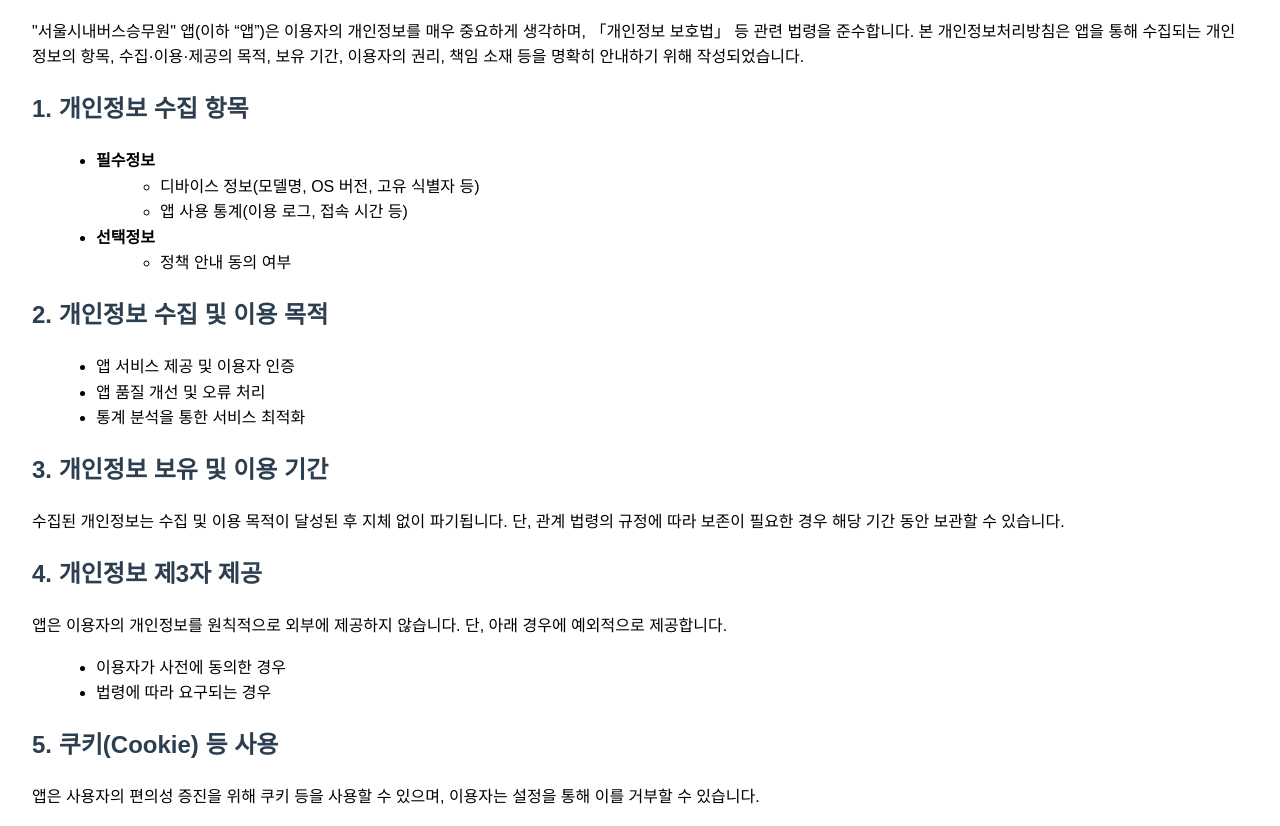
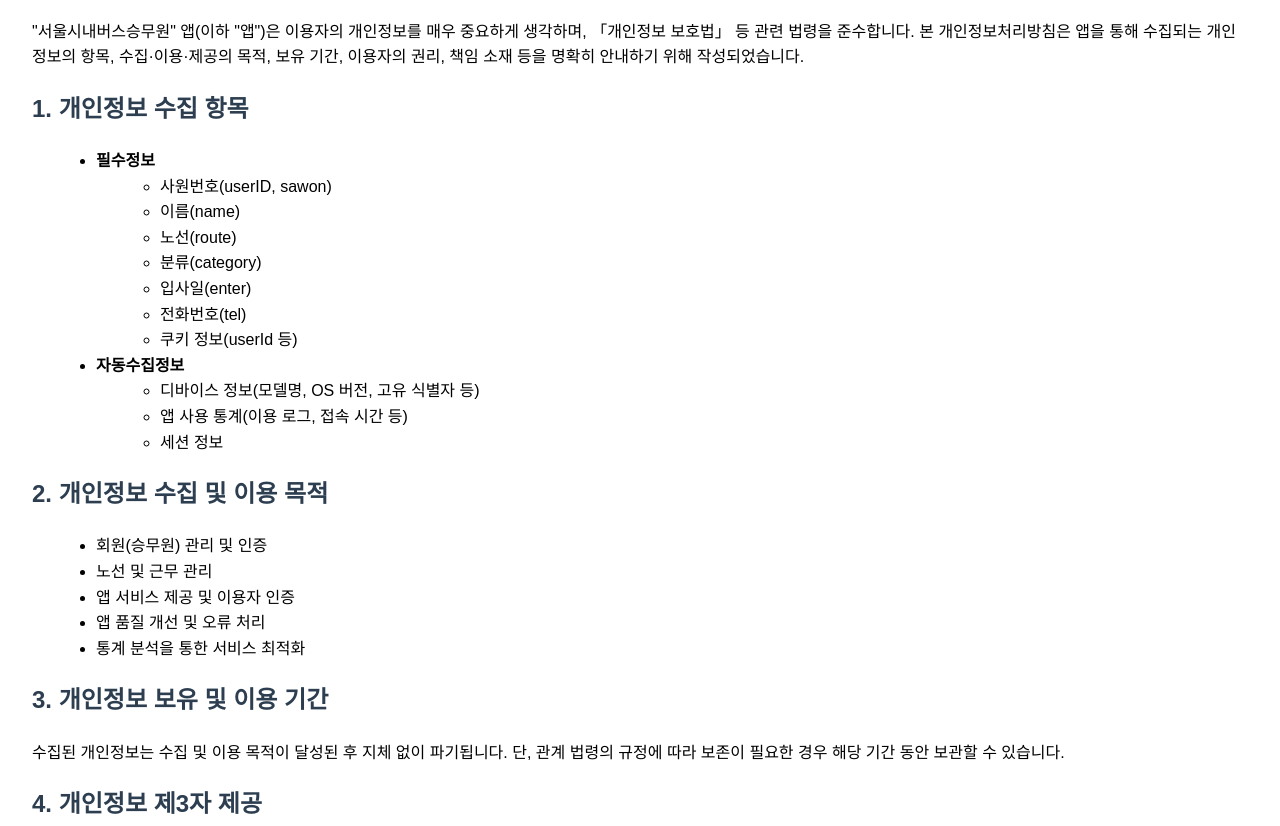
Before and after one commit to nalabiya/privacy-policy, a plain HTML site: page privacy_policy.html in a window 1280 px wide. Shown: the part 86-912 px from the top of the page. Drawn offline with Linux system fonts and the light colour scheme.

Commit message:
Update privacy_policy.html

```diff
--- a/privacy_policy.html
+++ b/privacy_policy.html
@@ -14,25 +14,34 @@
 </head>
 <body>
   <h1>개인정보처리방침</h1>
-  <p>"서울시내버스승무원" 앱(이하 “앱”)은 이용자의 개인정보를 매우 중요하게 생각하며, 「개인정보 보호법」 등 관련 법령을 준수합니다. 본 개인정보처리방침은 앱을 통해 수집되는 개인정보의 항목, 수집·이용·제공의 목적, 보유 기간, 이용자의 권리, 책임 소재 등을 명확히 안내하기 위해 작성되었습니다.</p>
+  <p>"서울시내버스승무원" 앱(이하 "앱")은 이용자의 개인정보를 매우 중요하게 생각하며, 「개인정보 보호법」 등 관련 법령을 준수합니다. 본 개인정보처리방침은 앱을 통해 수집되는 개인정보의 항목, 수집·이용·제공의 목적, 보유 기간, 이용자의 권리, 책임 소재 등을 명확히 안내하기 위해 작성되었습니다.</p>
 
   <h2>1. 개인정보 수집 항목</h2>
   <ul>
     <li><strong>필수정보</strong>
       <ul>
+        <li>사원번호(userID, sawon)</li>
+        <li>이름(name)</li>
+        <li>노선(route)</li>
+        <li>분류(category)</li>
+        <li>입사일(enter)</li>
+        <li>전화번호(tel)</li>
+        <li>쿠키 정보(userId 등)</li>
+      </ul>
+    </li>
+    <li><strong>자동수집정보</strong>
+      <ul>
         <li>디바이스 정보(모델명, OS 버전, 고유 식별자 등)</li>
         <li>앱 사용 통계(이용 로그, 접속 시간 등)</li>
-      </ul>
-    </li>
-    <li><strong>선택정보</strong>
-      <ul>
-        <li>정책 안내 동의 여부</li>
+        <li>세션 정보</li>
       </ul>
     </li>
   </ul>
 
   <h2>2. 개인정보 수집 및 이용 목적</h2>
   <ul>
+    <li>회원(승무원) 관리 및 인증</li>
+    <li>노선 및 근무 관리</li>
     <li>앱 서비스 제공 및 이용자 인증</li>
     <li>앱 품질 개선 및 오류 처리</li>
     <li>통계 분석을 통한 서비스 최적화</li>
@@ -48,13 +57,13 @@
     <li>법령에 따라 요구되는 경우</li>
   </ul>
 
-  <h2>5. 쿠키(Cookie) 등 사용</h2>
-  <p>앱은 사용자의 편의성 증진을 위해 쿠키 등을 사용할 수 있으며, 이용자는 설정을 통해 이를 거부할 수 있습니다.</p>
+  <h2>5. 쿠키(Cookie) 및 세션(Session) 사용</h2>
+  <p>앱은 사용자 인증, 편의성 증진, 서비스 제공을 위해 쿠키 및 세션을 사용할 수 있습니다. 이용자는 브라우저 설정을 통해 쿠키 저장을 거부할 수 있습니다.</p>
 
   <h2>6. 이용자의 권리 및 행사 방법</h2>
   <ul>
     <li>이용자는 언제든지 개인정보 열람, 정정, 삭제, 처리 정지를 요청할 수 있습니다.</li>
-    <li>권리 행사는 앱 내 ‘설정 → 개인정보처리방침’ 또는 이메일로 요청 가능합니다.</li>
+    <li>권리 행사는 앱 내 '설정 → 개인정보처리방침' 또는 이메일로 요청 가능합니다.</li>
     <li>요청에 대해 지체 없이 조치하겠습니다.</li>
   </ul>
 
```
